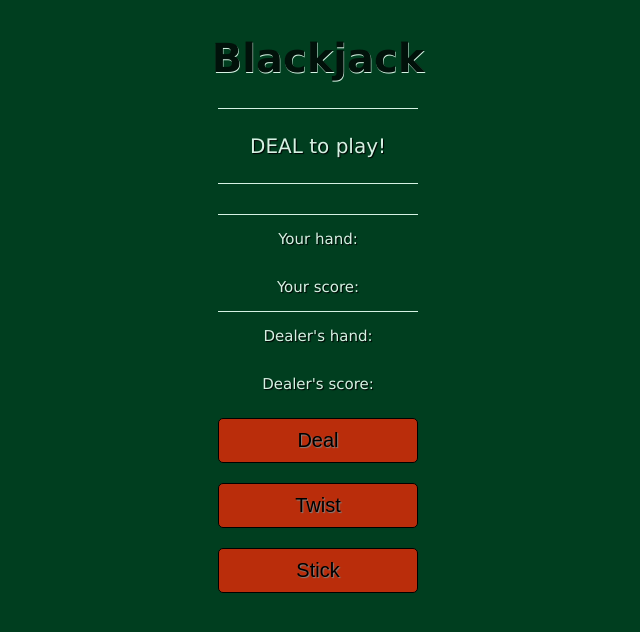
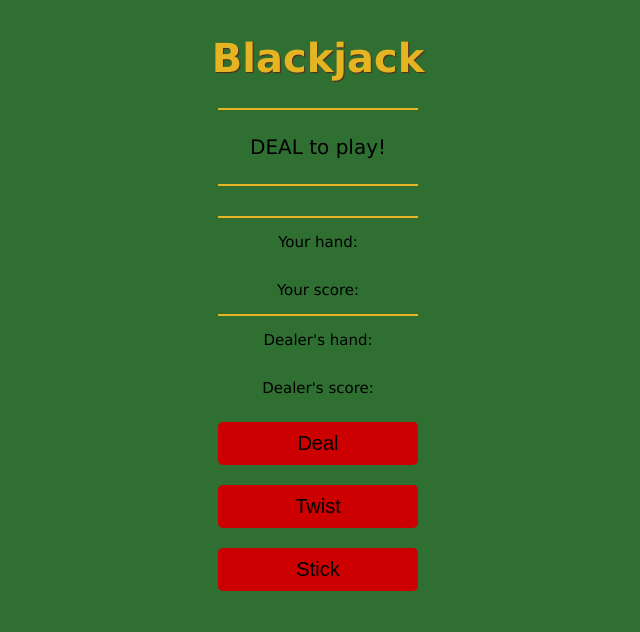
Before and after one commit to bigspambot/blackjack, a plain HTML site: page index.html in a window 1280 px wide. Shown: the whole page, without its empty margins (322-962 px from the left). Drawn offline with Linux system fonts and the light colour scheme.

Commit message:
Colour changes and not allowing debt

```diff
--- a/index.css
+++ b/index.css
@@ -7,17 +7,17 @@
 
 body {
     font-family:Verdana, Geneva, Tahoma, sans-serif;
-    background-color: #003e1f;
+    background-color: #2F6F32;
 }
 
 h1 {
-    color: #01110a;
+    color: #e5b423;
     font-size: 40px;
-    text-shadow: 0.5px 0.5px 0.5px #d5f2e3;
+    text-shadow: 1px 1px 1px #55291c;
 }
 
 .line {
-    border-bottom: #d5f2e3 1px solid;
+    border-bottom: #e5b423 2px solid;
     width: 200px;
 }
 
@@ -26,23 +26,24 @@ h1 {
     /* color: #f2e8cf; */
     font-size: 20px;
     padding: 5px;
-    text-shadow: 1px 1px 1px black;
+    /* text-shadow: 1px 1px 1px #010101; */
 }
 
 p {
-    color: #d5f2e3;
+    color: #010101;
     font-size: 15px;
     padding: 0;
-    text-shadow: 1px 1px 1px black;
+    /* text-shadow: 1px 1px 1px #F6F6F7; */
 }
 
 button {
     padding: 10px 10px;
     border-radius: 5px;
     font-size: 20px;
-    background-color: #ba2d0b;
-    border: 1px solid black;
-    text-shadow: 1px 1px 1px grey;
+    background-color: #CC0000;
+    color: #010101;
+    border: none;
+    /* text-shadow: 1px 1px 1px #010101; */
     width: 200px;
     margin: 10px;
 }
--- a/index.js
+++ b/index.js
@@ -61,7 +61,7 @@ function newGame() {
         player.chips -= 10
         displayGame()
     // if you already have chips, deal a new round
-    } else if (player.chips > 0 && !roundIsActive) {
+    } else if (player.chips >= 10 && !roundIsActive) {
 
         isAlive = true
         roundIsActive = true
```
